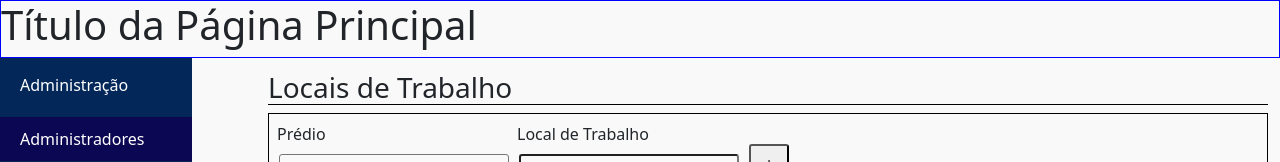
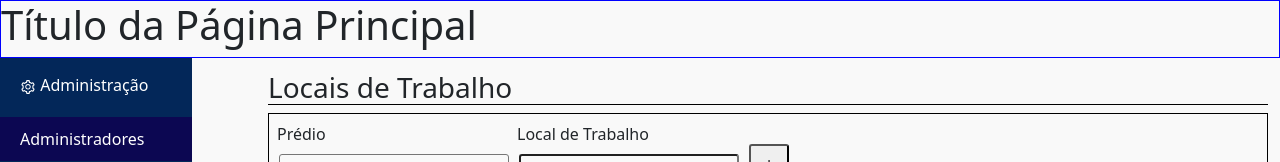
Before and after one commit to Blucilha/Desafio-OBUC, a React (Create React App) app: page / in a window 1280 px wide. Shown: the top 162 px of the page. Built offline with nearby package versions, Linux system fonts and the light colour scheme.

Commit message:
Insere icon na barra lateral

```diff
--- a/src/components/Navbar.js
+++ b/src/components/Navbar.js
@@ -1,11 +1,12 @@
 import React from "react";
 import './styles/Navbar.css';
+import { AiOutlineSetting } from 'react-icons/ai';
 
 function Navbar(){
 	return (
 		<aside className='bar-lateral'>
 			<nav id='nav-bar'>
-				<p>Administração</p>
+				<p><AiOutlineSetting /> Administração</p>
 				<a className='link' href='http://localhost:3000/'>Administradores</a>
 				<a className='link' href='http://localhost:3000/'>Áreas</a>
 				<a className='link' href='http://localhost:3000/'>Locais de Trabalho</a>
```
